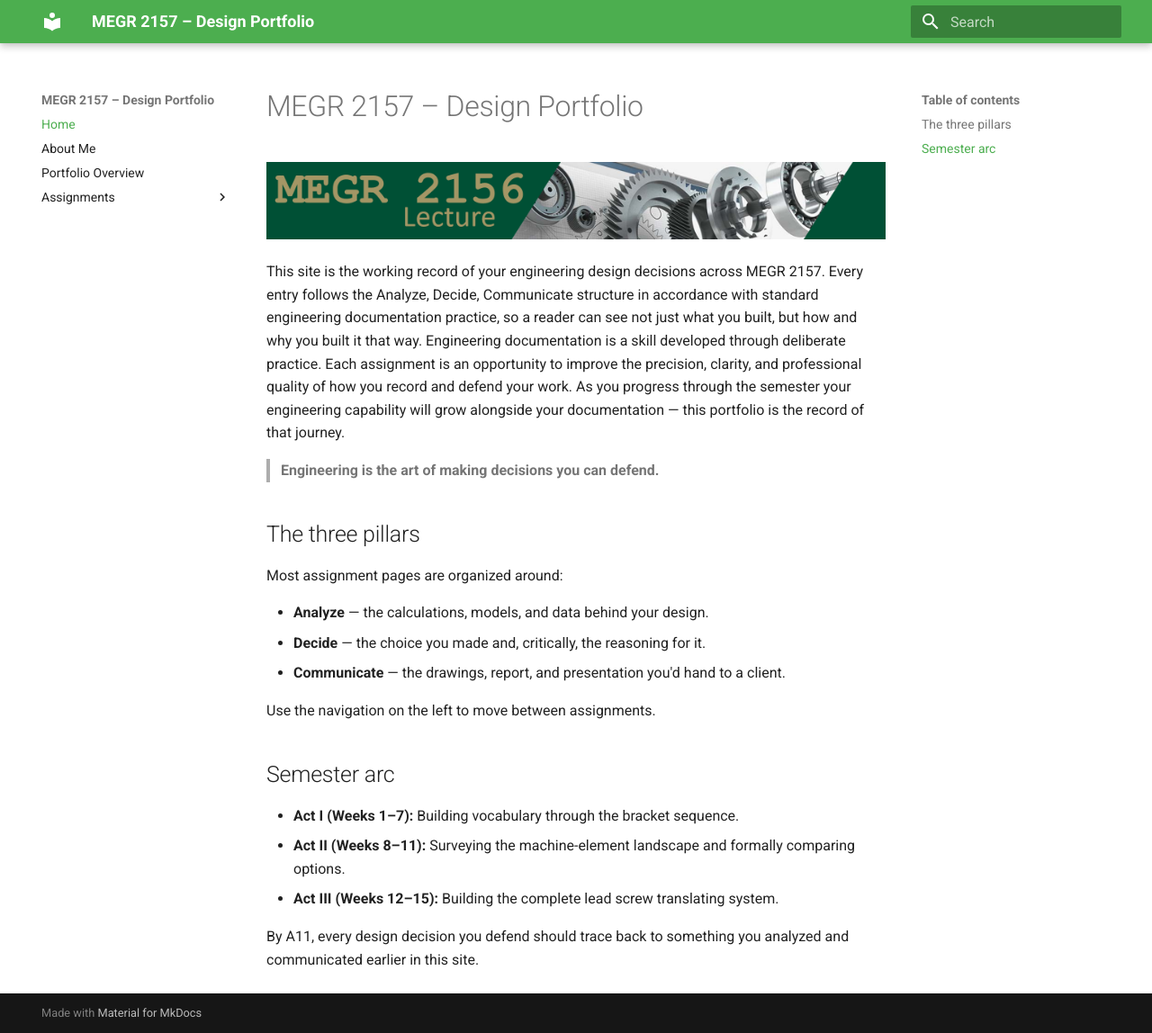
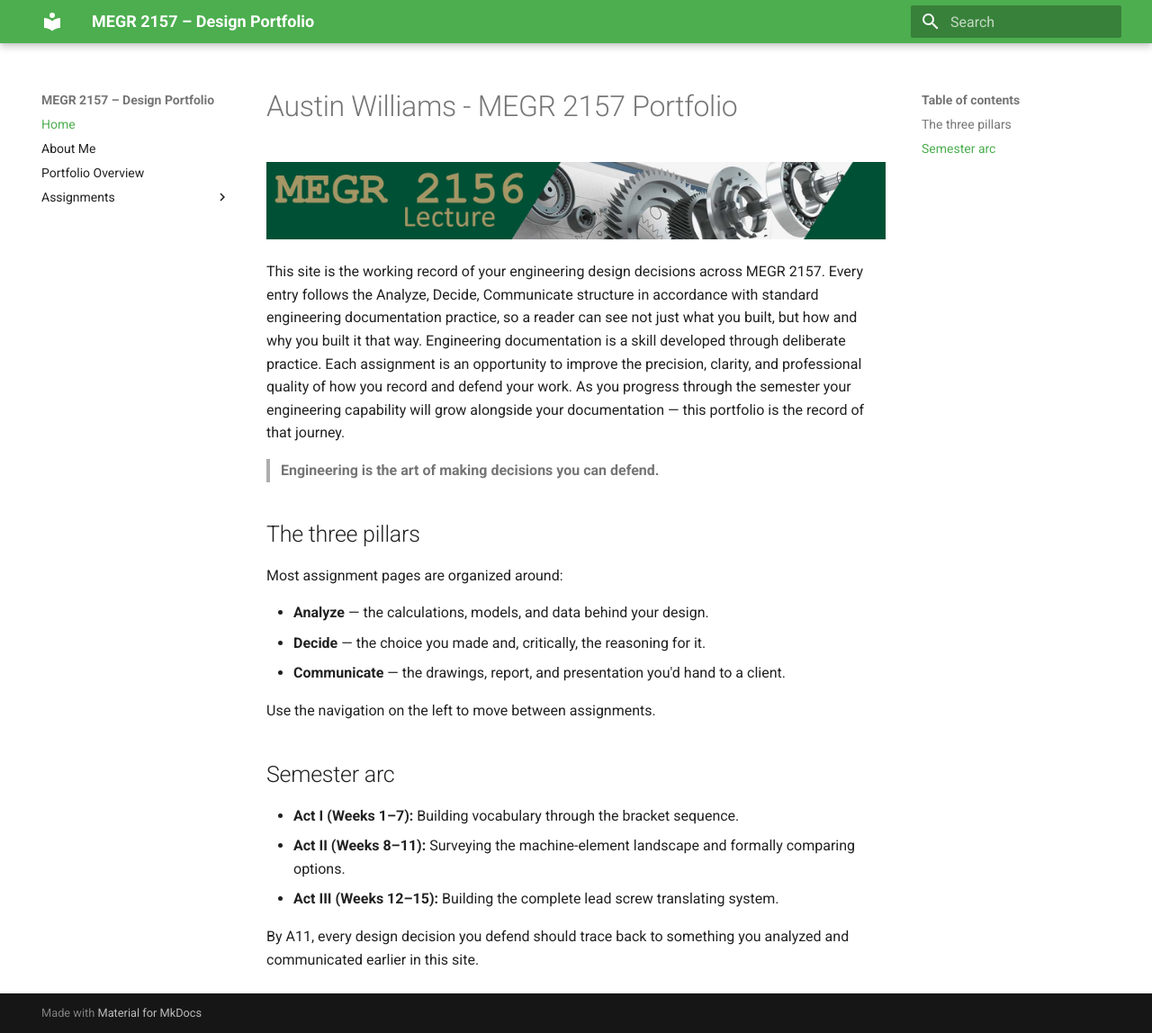
Before and after one commit to AustinW-UNCC/megr2157-portfolio, an MkDocs documentation site: the page built from docs/index.md, in a window 1280 px wide and 1148 px high. Shown: the whole window at 90% size. Built offline with MkDocs 1.6.1 and Material for MkDocs 9.7.7, drawn with Linux system fonts in a browser that asks for light colours.

Commit message:
Update portfolio title and introductory text

```diff
--- a/docs/index.md
+++ b/docs/index.md
@@ -1,4 +1,4 @@
-# MEGR 2157 – Design Portfolio
+# Austin Williams - MEGR 2157 Portfolio
 
 ![MEGR 2156-7 Title](MEGR2156title.png)
 
```
